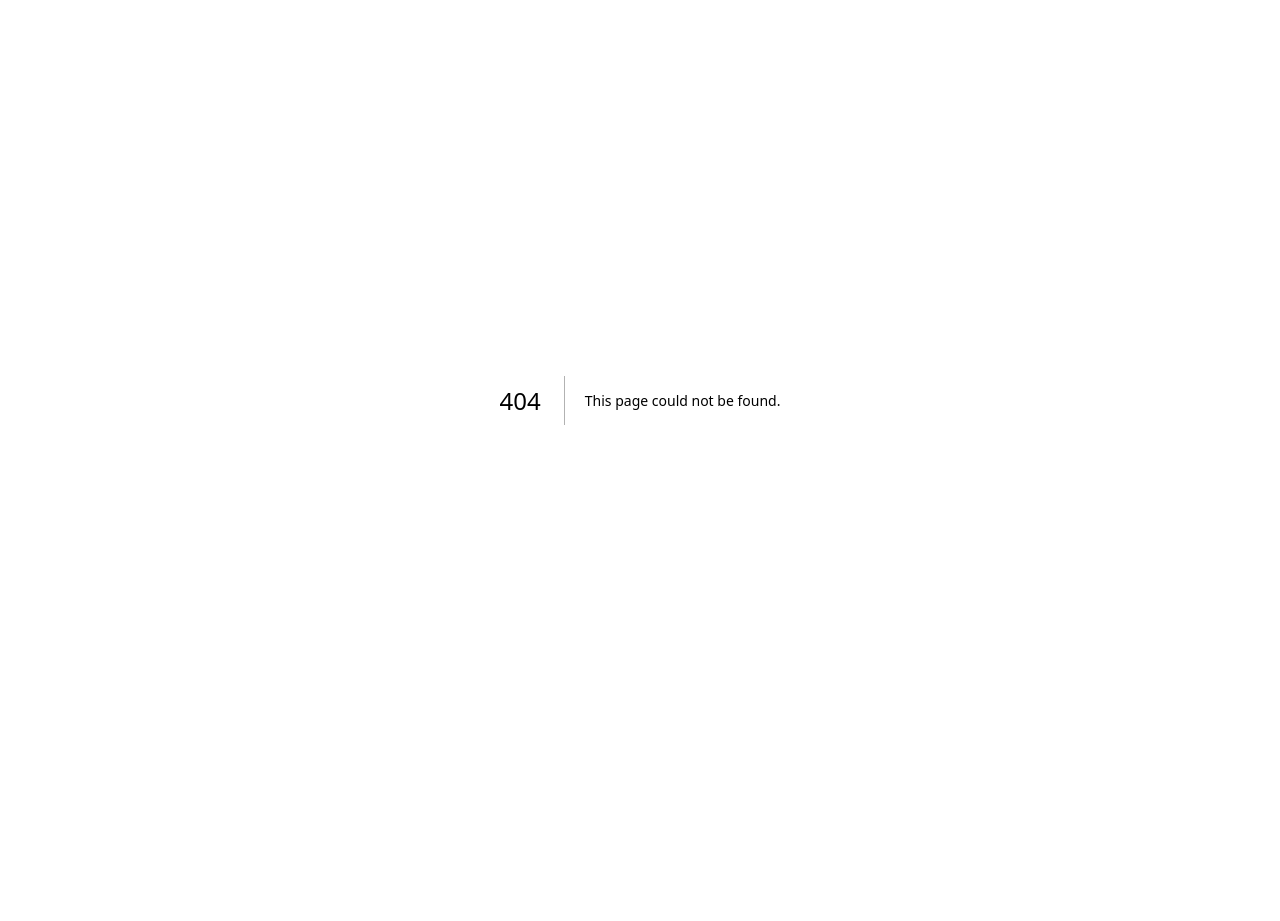
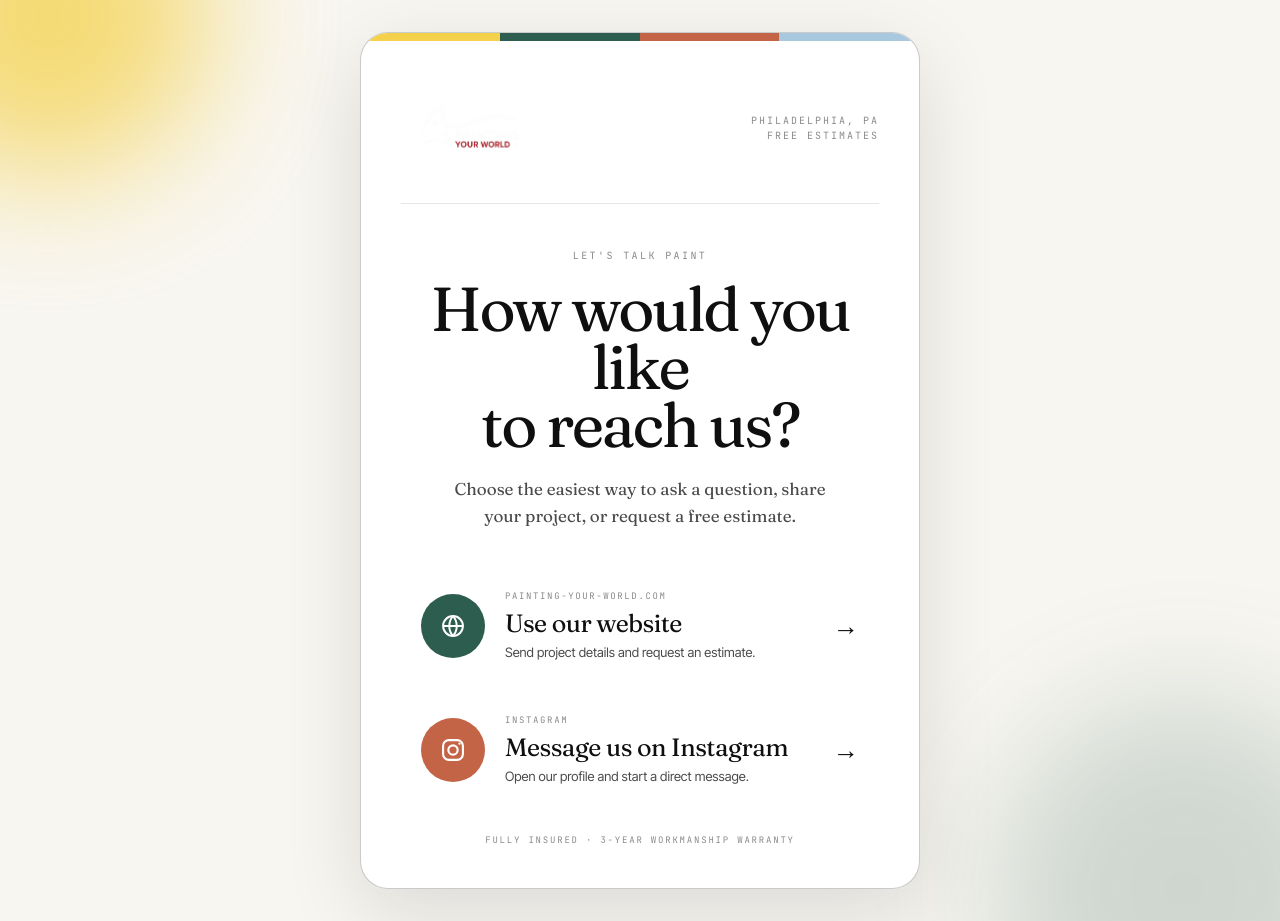
Before and after one commit to ethemcastle/painting, a Next.js app: page /connect in a window 1280 px wide. Before the commit this address had no page. Before the commit the page ends 800 px from the top, so only its background shows below. Built offline with nearby package versions, Linux system fonts and the light colour scheme.

Commit message:
Add QR contact choice page

```diff
--- /dev/null
+++ b/src/app/connect/page.tsx
@@ -0,0 +1,169 @@
+import type { Metadata } from "next";
+import Image from "next/image";
+
+const INSTAGRAM_URL =
+  process.env.INSTAGRAM_URL?.trim() || "https://www.instagram.com/";
+
+export const metadata: Metadata = {
+  title: "Connect with Painting Your World",
+  description:
+    "Choose how you would like to contact Painting Your World in Philadelphia.",
+};
+
+export default function ConnectPage() {
+  return (
+    <main className="relative isolate flex min-h-svh items-center justify-center overflow-hidden bg-[color:var(--surface)] px-5 py-8 sm:px-8">
+      <div
+        aria-hidden="true"
+        className="absolute -left-28 -top-36 h-80 w-80 rounded-full bg-[color:var(--c1)] opacity-75 blur-3xl"
+      />
+      <div
+        aria-hidden="true"
+        className="absolute -bottom-40 -right-24 h-96 w-96 rounded-full bg-[color:var(--c2)] opacity-20 blur-3xl"
+      />
+
+      <section className="relative w-full max-w-[560px] overflow-hidden rounded-[28px] border border-[color:var(--hair-strong)] bg-white shadow-[0_24px_80px_rgba(15,15,15,0.12)]">
+        <div className="h-2 bg-[linear-gradient(90deg,var(--c1)_0_25%,var(--c2)_25%_50%,var(--c4)_50%_75%,var(--c10)_75%)]" />
+
+        <div className="px-6 pb-7 pt-6 sm:px-10 sm:pb-10 sm:pt-8">
+          <div className="flex items-center justify-between gap-6 border-b border-[color:var(--hair)] pb-5">
+            <Image
+              src="/logo.png"
+              alt="Painting Your World LLC"
+              width={559}
+              height={447}
+              priority
+              className="h-auto w-[116px] object-contain sm:w-[138px]"
+            />
+            <p className="font-mono text-right text-[9px] uppercase tracking-[0.2em] text-[color:var(--ink-muted)] sm:text-[10px]">
+              Philadelphia, PA
+              <br />
+              Free estimates
+            </p>
+          </div>
+
+          <div className="pb-8 pt-9 text-center sm:pb-10 sm:pt-11">
+            <p className="font-mono mb-4 text-[10px] uppercase tracking-[0.24em] text-[color:var(--ink-muted)]">
+              Let&apos;s talk paint
+            </p>
+            <h1 className="font-serif text-[clamp(38px,10vw,62px)] font-normal leading-[0.94] tracking-[-0.04em] text-[color:var(--ink)]">
+              How would you like
+              <br />
+              to reach us?
+            </h1>
+            <p className="font-serif mx-auto mt-5 max-w-[390px] text-[16px] leading-relaxed text-[color:var(--ink-soft)] sm:text-[17px]">
+              Choose the easiest way to ask a question, share your project, or
+              request a free estimate.
+            </p>
+          </div>
+
+          <div className="grid gap-3">
+            <ContactChoice
+              href="/#contact"
+              eyebrow="Painting-your-world.com"
+              title="Use our website"
+              description="Send project details and request an estimate."
+              accent="var(--c2)"
+              icon={<WebsiteIcon />}
+            />
+            <ContactChoice
+              href={INSTAGRAM_URL}
+              eyebrow="Instagram"
+              title="Message us on Instagram"
+              description="Open our profile and start a direct message."
+              accent="var(--c4)"
+              icon={<InstagramIcon />}
+              external
+            />
+          </div>
+
+          <p className="font-mono mt-7 text-center text-[9px] uppercase tracking-[0.2em] text-[color:var(--ink-muted)]">
+            Fully insured · 3-year workmanship warranty
+          </p>
+        </div>
+      </section>
+    </main>
+  );
+}
+
+function ContactChoice({
+  href,
+  eyebrow,
+  title,
+  description,
+  accent,
+  icon,
+  external = false,
+}: {
+  href: string;
+  eyebrow: string;
+  title: string;
+  description: string;
+  accent: string;
+  icon: React.ReactNode;
+  external?: boolean;
+}) {
+  return (
+    <a
+      href={href}
+      rel={external ? "noopener noreferrer" : undefined}
+      className="group flex min-h-[112px] items-center gap-4 rounded-2xl border border-[color:var(--hair-strong)] bg-[color:var(--surface)] p-4 transition duration-300 hover:-translate-y-0.5 hover:bg-white hover:shadow-[0_12px_30px_rgba(15,15,15,0.09)] focus-visible:outline-2 focus-visible:outline-offset-4 focus-visible:outline-[color:var(--ink)] sm:gap-5 sm:p-5"
+    >
+      <span
+        aria-hidden="true"
+        className="flex h-14 w-14 shrink-0 items-center justify-center rounded-full text-white sm:h-16 sm:w-16"
+        style={{ backgroundColor: accent }}
+      >
+        {icon}
+      </span>
+      <span className="min-w-0 flex-1">
+        <span className="font-mono block text-[9px] uppercase tracking-[0.18em] text-[color:var(--ink-muted)]">
+          {eyebrow}
+        </span>
+        <span className="font-serif mt-1 block text-[22px] leading-tight tracking-[-0.02em] text-[color:var(--ink)] sm:text-[25px]">
+          {title}
+        </span>
+        <span className="mt-1 block text-[12px] leading-snug text-[color:var(--ink-soft)] sm:text-[13px]">
+          {description}
+        </span>
+      </span>
+      <span
+        aria-hidden="true"
+        className="font-serif shrink-0 text-[26px] text-[color:var(--ink)] transition-transform duration-300 group-hover:translate-x-1"
+      >
+        →
+      </span>
+    </a>
+  );
+}
+
+function WebsiteIcon() {
+  return (
+    <svg
+      viewBox="0 0 24 24"
+      fill="none"
+      stroke="currentColor"
+      strokeWidth="1.7"
+      className="h-7 w-7"
+    >
+      <circle cx="12" cy="12" r="8.5" />
+      <path d="M3.8 12h16.4M12 3.5c2.1 2.3 3.2 5.1 3.2 8.5S14.1 18.2 12 20.5M12 3.5C9.9 5.8 8.8 8.6 8.8 12s1.1 6.2 3.2 8.5" />
+    </svg>
+  );
+}
+
+function InstagramIcon() {
+  return (
+    <svg
+      viewBox="0 0 24 24"
+      fill="none"
+      stroke="currentColor"
+      strokeWidth="1.8"
+      className="h-7 w-7"
+    >
+      <rect x="3.5" y="3.5" width="17" height="17" rx="5" />
+      <circle cx="12" cy="12" r="4" />
+      <circle cx="17.6" cy="6.6" r="1" fill="currentColor" stroke="none" />
+    </svg>
+  );
+}
```
